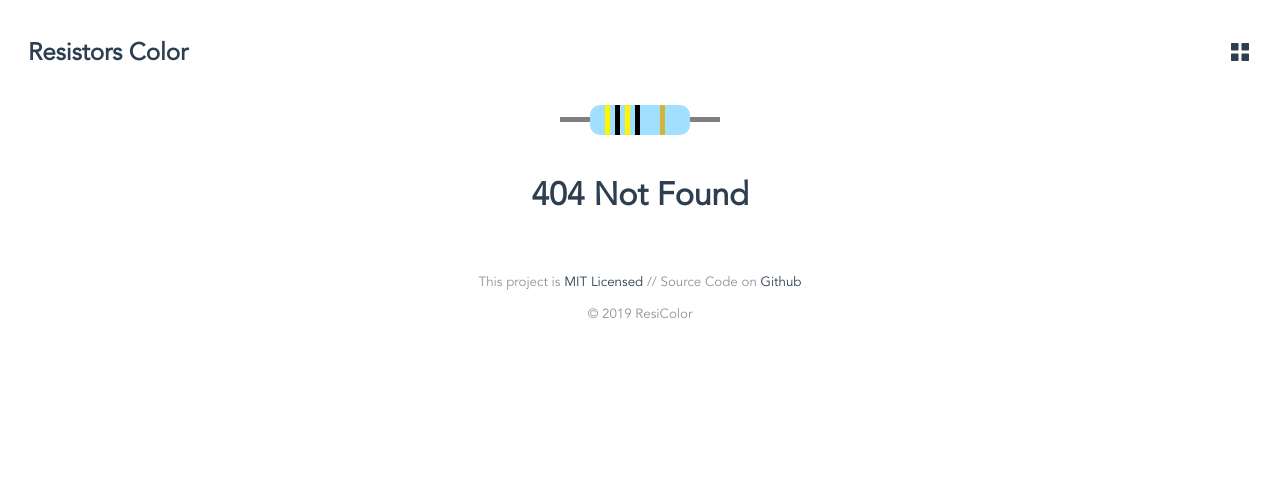
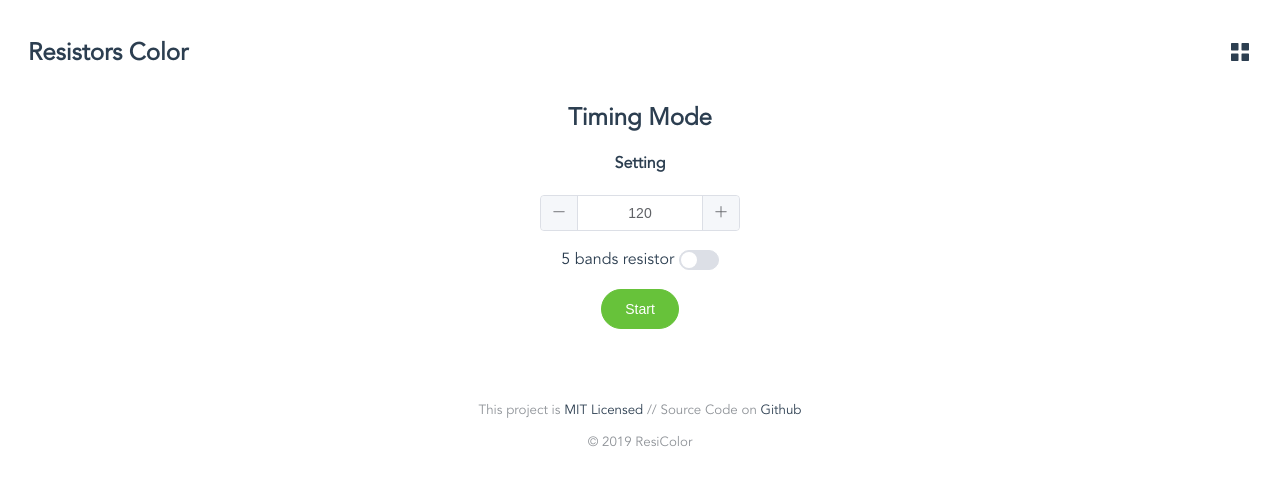
Before and after one commit to wilicw/resicolor, a Vue app: page /resicolor/timing in a window 1280 px wide. Before the commit this address had no page. Shown: the top 484 px of the page. Built offline with nearby package versions, Linux system fonts and the light colour scheme.

Commit message:
Timeing to Timing

```diff
--- a/src/App.vue
+++ b/src/App.vue
@@ -19,7 +19,7 @@
       <el-dialog title="MENU" :visible.sync="menushow">
         <div @click="mode('normal')"><router-link class="menu" to="/resicolor/">Normal mode</router-link></div>
         <br>
-        <div @click="mode('timeing')"><router-link class="menu" to="/resicolor/timeing">Timing mode</router-link></div>
+        <div @click="mode('timing')"><router-link class="menu" to="/resicolor/timing">Timing mode</router-link></div>
         <br>
         <div @click="mode('history')"><router-link class="menu" to="/resicolor/history">History</router-link></div>
         <br>
--- a/src/router.js
+++ b/src/router.js
@@ -1,7 +1,7 @@
 import Vue from 'vue'
 import Router from 'vue-router'
 import Home from './views/Home.vue'
-import Timeing from './views/Timeing.vue'
+import Timing from './views/Timing.vue'
 import Setting from './views/Setting.vue'
 import NotFound from './views/NotFound.vue'
 import History from './views/History.vue'
@@ -17,9 +17,9 @@ export default new Router({
       component: Home
     },
     {
-      path: '/resicolor/timeing',
-      name: 'timeing',
-      component: Timeing
+      path: '/resicolor/timing',
+      name: 'timing',
+      component: Timing
     },
     {
       path: '/resicolor/setting',
--- a/src/views/Timeing.vue
+++ b/src/views/Timing.vue
@@ -1,5 +1,5 @@
 <template>
-  <div id="timeing">
+  <div id="timing">
     <el-main>
       <div v-if="(!isstart)&&(!end)">
         <h2>Timing Mode</h2>
```
